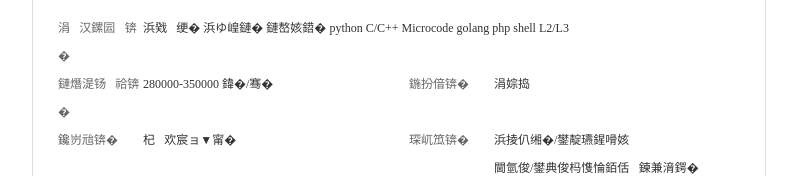
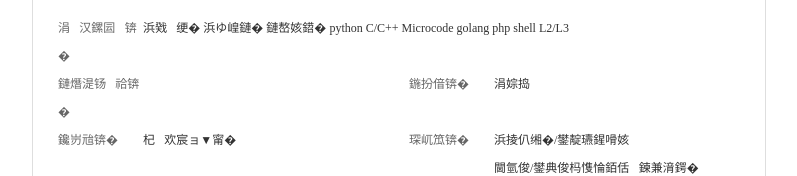
Before and after one commit to foonsun/foonsun.github.io, a plain HTML site: page resume/resume.html in a window 1280 px wide. Shown: the part 561-737 px from the top of the page, without its empty margins (241-1038 px from the left). Drawn offline with Linux system fonts and the light colour scheme.

Commit message:
Site updated: 2017-07-10 20:45:18

```diff
--- a/resume/resume.html
+++ b/resume/resume.html
@@ -180,9 +180,9 @@
 <tr>
 <td class="tb2" valign="top"><table cellspacing="0" cellpadding="0" border="0"><tbody><tr>
 <td valign="top" class="keys">期望薪资：</td>
-<td valign="top" class="txt2">280000-350000
+<!--<td valign="top" class="txt2">280000-400000
                                             元/年
-                                          </td>
+                                          </td> -->
 </tr></tbody></table></td>
 <td class="tb2" valign="top"><table cellspacing="0" cellpadding="0" border="0"><tbody><tr>
 <td valign="top" class="keys">地点：</td>
```
